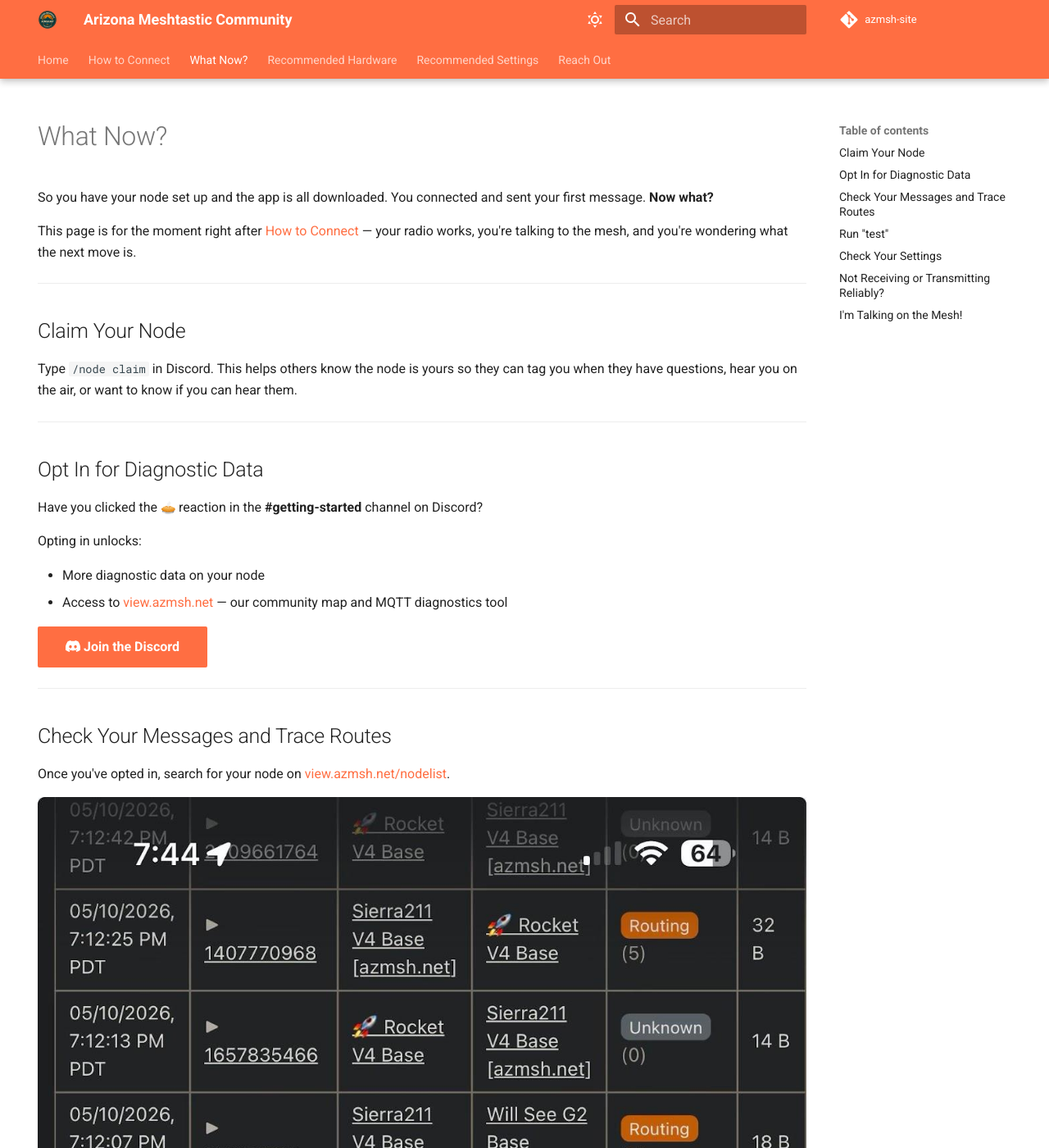
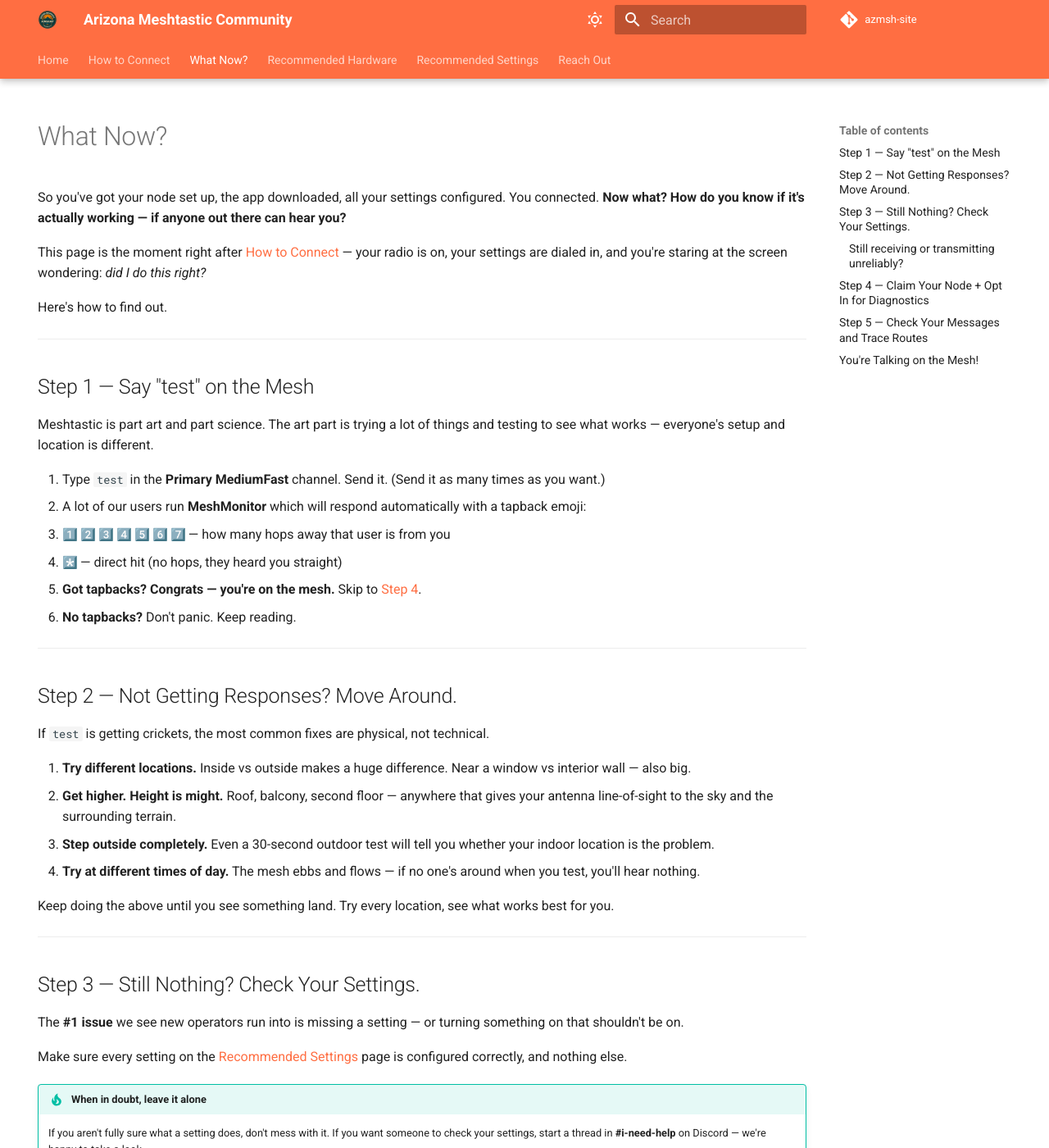
Before and after one commit to ArizonaMeshtasticCommunity/azmsh-site, an MkDocs documentation site: the page built from docs/docs/what-now.md, in a window 1280 px wide and 1400 px high. Shown: the whole window at 82% size. Built offline with MkDocs 1.6.1 and Material for MkDocs 9.7.7, drawn with Linux system fonts in a browser that asks for light colours; emoji names are drawn with the system emoji font; comment, search, counter and statistics services are not loaded; some of the changed text lies outside the part shown.

Commit message:
refactor(what-now): lead with test-broadcast as the moment-of-truth check
Reframes the page from "you've already sent your first message" to
"you've configured your settings and want to confirm anyone hears you."
Test-on-Primary-MediumFast is now Step 1, with location/height
troubleshooting (Step 2) and settings check (Step 3) ahead of the
community-side claim/opt-in/diagnostics flow (Steps 4-5).

Co-Authored-By: Claude Opus 4.7 (1M context) <noreply@anthropic.com>

```diff
--- a/docs/docs/what-now.md
+++ b/docs/docs/what-now.md
@@ -2,28 +2,69 @@
 hide:
   - navigation
 title: What Now?
-description: Your node is set up and you've sent your first message — now what? The post-setup playbook for new Arizona Meshtastic operators.
+description: You set up your node and configured your settings — now how do you check if anyone can hear you? The post-setup playbook for new Arizona Meshtastic operators.
 ---
 
 # What Now?
 
-So you have your node set up and the app is all downloaded. You connected and sent your first message. **Now what?**
+So you've got your node set up, the app downloaded, all your settings configured. You connected. **Now what? How do you know if it's actually working — if anyone out there can hear you?**
 
-This page is for the moment right after [How to Connect](/docs/how-to-connect.html) — your radio works, you're talking to the mesh, and you're wondering what the next move is.
+This page is the moment right after [How to Connect](/docs/how-to-connect.html) — your radio is on, your settings are dialed in, and you're staring at the screen wondering: *did I do this right?*
+
+Here's how to find out.
 
 ---
 
-## Claim Your Node
+## Step 1 — Say "test" on the Mesh
 
-Type `/node claim` in Discord. This helps others know the node is yours so they can tag you when they have questions, hear you on the air, or want to know if you can hear them.
+Meshtastic is part art and part science. The art part is trying a lot of things and testing to see what works — everyone's setup and location is different.
+
+1. Type `test` in the **Primary MediumFast** channel. Send it. (Send it as many times as you want.)
+2. A lot of our users run **MeshMonitor** which will respond automatically with a tapback emoji:
+   - :one: :two: :three: :four: :five: :six: :seven: — how many hops away that user is from you
+   - :asterisk: — direct hit (no hops, they heard you straight)
+3. **Got tapbacks? Congrats — you're on the mesh.** Skip to [Step 4](#step-4-claim-your-node-opt-in-for-diagnostics).
+4. **No tapbacks?** Don't panic. Keep reading.
 
 ---
 
-## Opt In for Diagnostic Data
+## Step 2 — Not Getting Responses? Move Around.
 
-Have you clicked the :pie: reaction in the **#getting-started** channel on Discord?
+If `test` is getting crickets, the most common fixes are physical, not technical.
 
-Opting in unlocks:
+1. **Try different locations.** Inside vs outside makes a huge difference. Near a window vs interior wall — also big.
+2. **Get higher.** **Height is might.** Roof, balcony, second floor — anywhere that gives your antenna line-of-sight to the sky and the surrounding terrain.
+3. **Step outside completely.** Even a 30-second outdoor test will tell you whether your indoor location is the problem.
+4. **Try at different times of day.** The mesh ebbs and flows — if no one's around when you test, you'll hear nothing.
+
+Keep doing the above until you see something land. Try every location, see what works best for you.
+
+---
+
+## Step 3 — Still Nothing? Check Your Settings.
+
+The **#1 issue** we see new operators run into is missing a setting — or turning something on that shouldn't be on.
+
+Make sure every setting on the [Recommended Settings](/docs/recommended-settings.html) page is configured correctly, and nothing else.
+
+!!! tip "When in doubt, leave it alone"
+    If you aren't fully sure what a setting does, don't mess with it. If you want someone to check your settings, start a thread in **#i-need-help** on Discord — we're happy to take a look.
+
+### Still receiving or transmitting unreliably?
+
+A lot of solar and battery-powered nodes transmit at very low wattage — **0.05W to 0.5W**. If you've tried every location, gotten your node as high as possible, and confirmed your settings — it might be time to look at the **1W and higher** options on our [Recommended Hardware](/docs/recommended-hardware.html) page.
+
+A better antenna is often the **single biggest** improvement you can make before upgrading the radio itself.
+
+---
+
+## Step 4 — Claim Your Node + Opt In for Diagnostics
+
+Now that you're heard on the mesh, plug into the community side.
+
+**Claim your node.** Type `/node claim` in Discord. This helps others know the node is yours — they can tag you when they have questions, hear you on the air, or want to know if you can hear them.
+
+**Opt in for diagnostic data.** Click the :pie: reaction in the **#getting-started** channel on Discord. Opting in unlocks:
 
 - More diagnostic data on your node
 - Access to [view.azmsh.net](https://view.azmsh.net) — our community map and MQTT diagnostics tool
@@ -32,49 +73,18 @@ Opting in unlocks:
 
 ---
 
-## Check Your Messages and Trace Routes
+## Step 5 — Check Your Messages and Trace Routes
 
-Once you've opted in, search for your node on [view.azmsh.net/nodelist](https://view.azmsh.net/nodelist).
+Once you've opted in, search for your node on [view.azmsh.net/nodelist](https://view.azmsh.net/nodelist) to see what's actually happening on the air.
 
 ![Screenshot of view.azmsh.net/nodelist with the Traceroute button highlighted in red and a text message ID highlighted in blue.](../assets/images/what-now-nodelist-trace-routes.jpeg){ .center }
 
-- **Red (Traceroutes):** Click the arrow next to the trace routes and it'll show you the path your trace routes took — and when others trace route you. You can run trace routes by clicking on a node in the node list, scrolling down, and tapping **Trace Route**. You'll get a cool graph of where your trace route went trying to hit that node and get back home.
-- **Blue (Message stats):** Click the number ID for any text message you sent to see the stats for that specific message, including which nodes it hit on the way.
+- **Red (Traceroutes):** Click the arrow next to the trace routes and it'll show you the path your trace routes took — and when others trace route you. You can run trace routes by clicking on a node in the node list, scrolling down, and tapping **Trace Route**. You'll get a cool graph of where your trace route went trying to hit that node and get back home. You can also see these in **#traceroutes** on Discord.
+- **Blue (Message stats):** Click the number ID for any text message you sent to see the stats for that specific message, including which nodes it hit on the way. You can also see your messages in **#messages**.
 
 ---
 
-## Run "test"
-
-Meshtastic is part art and part science. The art part is trying a lot of things and testing to see what works best — everyone's setup and location is different.
-
-1. Say `test` in the **Primary MediumFast** channel as many times as you want. A lot of our users have **MeshMonitor** installed which will respond with a tapback emoji: :one: :two: :three: :four: :five: :six: :seven: for how many hops away they are from you, or :asterisk: for a direct hit.
-2. If you aren't getting those responses, try different locations — inside, outside, near windows. Outdoors makes a big difference.
-3. Try putting your node higher. **Height is might.**
-4. Run a few trace routes and check the results in **#traceroutes** on Discord.
-5. Keep doing the above until you see success. Try every location and see what works best for you.
-
----
-
-## Check Your Settings
-
-The #1 issue we see new operators run into is missing a setting — or turning something on that shouldn't be on.
-
-Make sure every setting on the [Recommended Settings](/docs/recommended-settings.html) page is configured, and nothing else.
-
-!!! tip "When in doubt, leave it alone"
-    If you aren't fully aware of what a setting does, don't mess with it. If you want someone to check your settings, start a thread in **#i-need-help** on Discord — we're happy to take a look.
-
----
-
-## Not Receiving or Transmitting Reliably?
-
-A lot of solar and battery-powered nodes transmit at very low wattage — **0.05W to 0.5W**. If you've tried every location and gotten your node as high as possible, it might be time to explore the **1W and higher** options on our [Recommended Hardware](/docs/recommended-hardware.html) page.
-
-A better antenna is often the single biggest improvement you can make before upgrading the radio itself.
-
----
-
-## I'm Talking on the Mesh!
+## You're Talking on the Mesh!
 
 **Nice job — you did it!** :tada:
 
```
